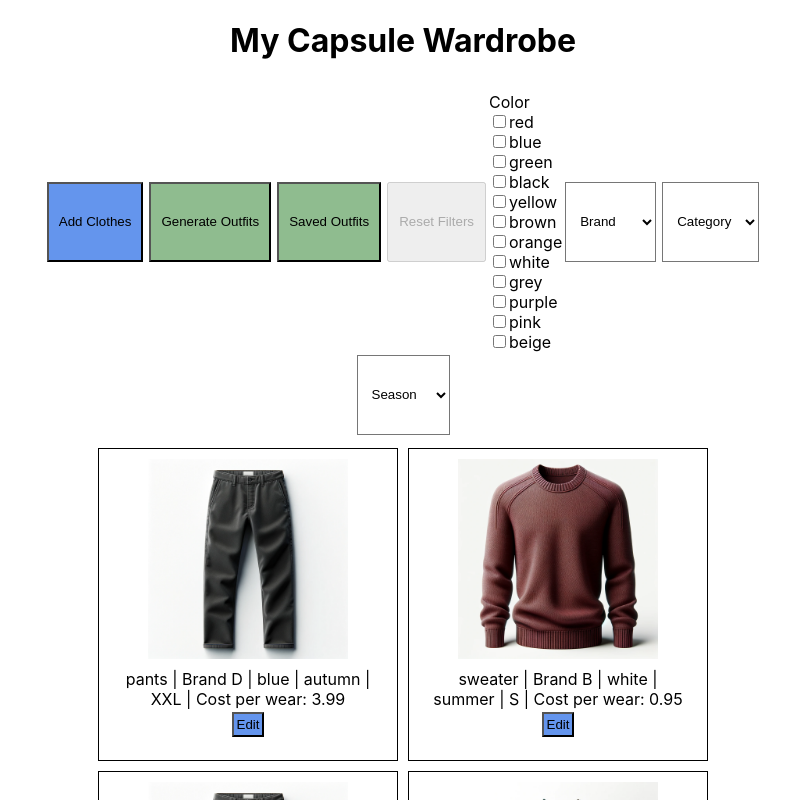
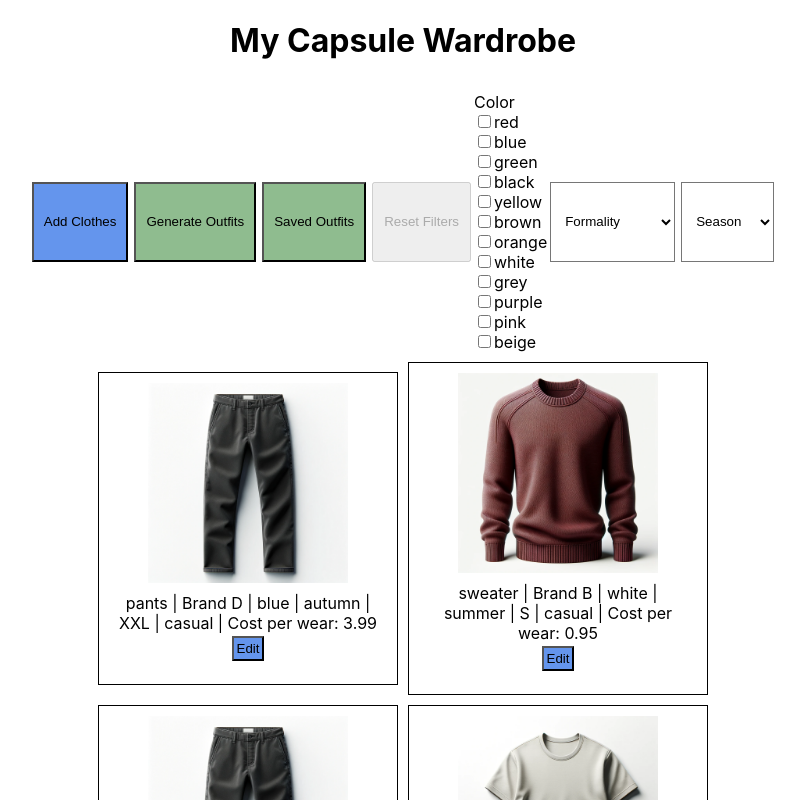
Before and after one commit to Chromoprotein/Capsule-Wardrobe-Page, a React (Create React App) app: page / in a window 1280 px wide. Shown: the top 800 px of the page, without its empty margins (237-1042 px from the left). Built offline with nearby package versions, Linux system fonts and the light colour scheme.

Commit message:
delete saved outfits

```diff
--- a/src/ClothingCard.js
+++ b/src/ClothingCard.js
@@ -36,7 +36,7 @@ export default function ClothingCard(props) {
       <div className="clothingTextWrapper">
         {props.clothingProp.category} | {props.clothingProp.brand} |{" "}
         {props.clothingProp.color} | {props.clothingProp.season} |{" "}
-        {props.clothingProp.size}{" "}
+        {props.clothingProp.size} | {props.clothingProp.formality}{" "}
         | Cost per wear:{" "}
         {props.clothingProp.wearCount !== 0 ? (
           <span>{costPerWear} </span>
--- a/src/ClothingFilters.js
+++ b/src/ClothingFilters.js
@@ -1,6 +1,5 @@
 import colors from "./ColorsArray";
-import brands from "./brandsArray";
-import category from "./categoryArray";
+import { formality } from "./formalityArray";
 import { useContext } from "react";
 import { FilterContext } from "./FilterContext";
 
@@ -32,24 +31,13 @@ export default function ClothingFilters() {
                 ))}
             </div>
 
-            <select className="selectMenu" style={{ backgroundColor: filters.brand ? 'aquamarine' : 'white' }} value={filters.brand} name="brand" onChange={handleFiltersChange}>
+            <select className="selectMenu" style={{ backgroundColor: filters.formality ? 'aquamarine' : 'white' }} value={filters.formality} name="formality" onChange={handleFiltersChange}>
             <option value="" disabled selected>
-                Brand
+                Formality
             </option>
-            {brands.map((brand) => (
-                <option key={brand} value={brand}>
-                {brand}
-                </option>
-            ))}
-            </select>
-
-            <select className="selectMenu" style={{ backgroundColor: filters.category ? 'aquamarine' : 'white' }} value={filters.category} name="category" onChange={handleFiltersChange}>
-            <option value="" disabled selected>
-                Category
-            </option>
-            {category.map((category) => (
-                <option key={category} value={category}>
-                {category}
+            {formality.map((formality) => (
+                <option key={formality} value={formality}>
+                {formality}
                 </option>
             ))}
             </select>
--- /dev/null
+++ b/src/DeleteButton.js
@@ -0,0 +1,5 @@
+export default function DeleteButton({handleDelete}) {
+    return (
+        <button type="button" className="smallButton dangerButton" onClick={handleDelete}>Delete</button>
+    );
+}
--- a/src/EditClothing.js
+++ b/src/EditClothing.js
@@ -2,15 +2,21 @@ import { useParams, useNavigate } from 'react-router-dom';
 import { useContext, useState } from 'react';
 import { ClothingContext } from './ClothingContext';
 import BackButton from './BackButton';
+import DeleteButton from './DeleteButton';
 
 export default function EditClothing() {
 
+    // Get the URL id
     const { id } = useParams();
+    // Turn it into a number
     const numericId = +id;
 
+    // Context that stores the clothes
     const { clothes, setClothes } = useContext(ClothingContext);
 
+    // Get the displayed clothing piece by the URL id
     const individualPiece = clothes.find(obj => obj.id === numericId);
+
     const [formState, setFormState] = useState(individualPiece);
 
     const navigate = useNavigate();
@@ -34,7 +40,7 @@ export default function EditClothing() {
         setClothes(updatedClothes);
     }
 
-    const handleDelete = async (itemId) => {
+    const handleDelete = (event) => {
         try {
             const updatedClothes = clothes.filter(piece => piece.id !== numericId);
             setClothes(updatedClothes);
@@ -59,7 +65,7 @@ export default function EditClothing() {
                 <button type="submit">Save Changes</button>
             </form>
 
-            <button type="button" className="smallButton dangerButton" onClick={handleDelete}>Delete</button>
+            <DeleteButton handleDelete={handleDelete} />
 
             <BackButton/>
             </div>
--- a/src/MainPage.js
+++ b/src/MainPage.js
@@ -43,6 +43,8 @@ export default function MainPage() {
         <ClothingFilters />
       </div>
 
+      {paginatedItems.length > 0 ? (
+        <>
           {/*The currently displayed clothes*/}
           <div className="clothingCardContainer">
             {paginatedItems}
@@ -51,5 +53,10 @@ export default function MainPage() {
           {/*Next, previous, and page number buttons. Takes an array of filtered clothes*/}
           <PaginationControls clothes={mapClothes} />
         </>
+      ) : (
+        "No clothes saved. Try reducing filters."
+      )}
+
+    </>
   );
 }
--- a/src/clothesArray.js
+++ b/src/clothesArray.js
@@ -8,6 +8,7 @@ const clothesArray = [
     season: "autumn",
     wearCount: 47,
     cost: 187.37,
+    formality: "casual",
   },
   {
     id: 2,
@@ -18,6 +19,7 @@ const clothesArray = [
     season: "summer",
     wearCount: 32,
     cost: 30.25,
+    formality: "casual",
   },
   {
     id: 3,
@@ -28,6 +30,7 @@ const clothesArray = [
     season: "spring",
     wearCount: 21,
     cost: 96.03,
+    formality: "casual",
   },
   {
     id: 4,
@@ -38,6 +41,7 @@ const clothesArray = [
     season: "spring",
     wearCount: 1,
     cost: 184.32,
+    formality: "casual",
   },
   {
     id: 5,
@@ -48,6 +52,7 @@ const clothesArray = [
     season: "winter",
     wearCount: 0,
     cost: 29.01,
+    formality: "casual",
   },
   {
     id: 6,
@@ -58,6 +63,7 @@ const clothesArray = [
     season: "summer",
     wearCount: 25,
     cost: 148.27,
+    formality: "formal",
   },
   {
     id: 7,
@@ -68,6 +74,7 @@ const clothesArray = [
     season: "summer",
     wearCount: 8,
     cost: 147.37,
+    formality: "formal",
   },
   {
     id: 8,
@@ -78,6 +85,7 @@ const clothesArray = [
     season: "autumn",
     wearCount: 17,
     cost: 27.19,
+    formality: "formal",
   },
   {
     id: 9,
@@ -88,6 +96,7 @@ const clothesArray = [
     season: "summer",
     wearCount: 48,
     cost: 196.59,
+    formality: "formal",
   },
   {
     id: 10,
@@ -98,6 +107,7 @@ const clothesArray = [
     season: "spring",
     wearCount: 45,
     cost: 130.25,
+    formality: "formal",
   },
   {
     id: 11,
@@ -108,6 +118,7 @@ const clothesArray = [
     season: "spring",
     wearCount: 7,
     cost: 167.14,
+    formality: "formal",
   },
   {
     id: 12,
@@ -118,6 +129,7 @@ const clothesArray = [
     season: "winter",
     wearCount: 39,
     cost: 92.74,
+    formality: "sports",
   },
   {
     id: 13,
@@ -128,6 +140,7 @@ const clothesArray = [
     season: "winter",
     wearCount: 40,
     cost: 155.21,
+    formality: "sports",
   },
   {
     id: 14,
@@ -138,6 +151,7 @@ const clothesArray = [
     season: "spring",
     wearCount: 0,
     cost: 106.51,
+    formality: "sports",
   },
   {
     id: 15,
@@ -148,6 +162,7 @@ const clothesArray = [
     season: "winter",
     wearCount: 37,
     cost: 163.2,
+    formality: "sports",
   },
   {
     id: 16,
@@ -158,6 +173,7 @@ const clothesArray = [
     season: "autumn",
     wearCount: 2,
     cost: 45.28,
+    formality: "sports",
   },
   {
     id: 17,
@@ -168,6 +184,7 @@ const clothesArray = [
     season: "summer",
     wearCount: 4,
     cost: 150.29,
+    formality: "sports",
   },
   {
     id: 18,
@@ -178,6 +195,7 @@ const clothesArray = [
     season: "summer",
     wearCount: 21,
     cost: 31.31,
+    formality: "dressy casual",
   },
   {
     id: 19,
@@ -188,6 +206,7 @@ const clothesArray = [
     season: "summer",
     wearCount: 18,
     cost: 25.81,
+    formality: "dressy casual",
   },
   {
     id: 20,
@@ -198,6 +217,7 @@ const clothesArray = [
     season: "autumn",
     wearCount: 14,
     cost: 38.03,
+    formality: "dressy casual",
   },
   {
     id: 21,
@@ -208,6 +228,7 @@ const clothesArray = [
     season: "spring",
     wearCount: 5,
     cost: 25.50,
+    formality: "dressy casual",
   },
   {
     id: 22,
@@ -218,6 +239,7 @@ const clothesArray = [
     season: "winter",
     wearCount: 9,
     cost: 15.75,
+    formality: "dressy casual",
   },
   {
     id: 23,
@@ -228,6 +250,7 @@ const clothesArray = [
     season: "summer",
     wearCount: 20,
     cost: 8.99,
+    formality: "dressy casual",
   },
   {
     id: 24,
@@ -238,6 +261,7 @@ const clothesArray = [
     season: "autumn",
     wearCount: 12,
     cost: 45.30,
+    formality: "gardening-tier",
   },
   {
     id: 25,
@@ -248,6 +272,7 @@ const clothesArray = [
     season: "winter",
     wearCount: 7,
     cost: 30.20,
+    formality: "gardening-tier",
   },
   {
     id: 26,
@@ -258,6 +283,7 @@ const clothesArray = [
     season: "summer",
     wearCount: 3,
     cost: 22.10,
+    formality: "gardening-tier",
   },
   {
     id: 27,
@@ -268,6 +294,7 @@ const clothesArray = [
     season: "spring",
     wearCount: 11,
     cost: 18.00,
+    formality: "gardening-tier",
   },
   {
     id: 28,
@@ -278,6 +305,7 @@ const clothesArray = [
     season: "autumn",
     wearCount: 8,
     cost: 20.45,
+    formality: "gardening-tier",
   },
   {
     id: 29,
@@ -288,6 +316,7 @@ const clothesArray = [
     season: "winter",
     wearCount: 15,
     cost: 5.99,
+    formality: "workwear",
   },
   {
     id: 30,
@@ -298,6 +327,7 @@ const clothesArray = [
     season: "summer",
     wearCount: 10,
     cost: 7.50,
+    formality: "workwear",
   },
   {
     id: 31,
@@ -308,6 +338,7 @@ const clothesArray = [
     season: "spring",
     wearCount: 14,
     cost: 50.00,
+    formality: "workwear",
   },
   {
     id: 32,
@@ -318,6 +349,7 @@ const clothesArray = [
     season: "autumn",
     wearCount: 6,
     cost: 55.25,
+    formality: "workwear",
   }
 
 
--- a/src/filterContext.js
+++ b/src/filterContext.js
@@ -6,10 +6,9 @@ export const FilterContext = createContext();
 export const FilterContextProvider = ({ children }) => {
 
   const [filters, setFilters] = useState({
-    category: "",
+    formality: "",
     color: [],
     season: "",
-    brand: "",
   });
 
   const [resetButtonState, setResetButtonState] = useState(true);
@@ -50,7 +49,7 @@ export const FilterContextProvider = ({ children }) => {
     };
 
     const resetFilters = () => {
-        setFilters({ category: "", color: [], season: "", brand: "" });
+        setFilters({ formality: "", color: [], season: "" });
         setResetButtonState(true);
 
         // filter change returns to page 1
@@ -61,10 +60,9 @@ export const FilterContextProvider = ({ children }) => {
     const filteredClothes = (clothes) => {
         return clothes.filter(
             (piece) =>
-            (filters.category ? piece.category === filters.category : true) &&
+            (filters.formality ? piece.formality === filters.formality : true) &&
             (filters.color.length ? filters.color.includes(piece.color) : true) &&
-            (filters.season ? piece.season === filters.season : true) &&
-            (filters.brand ? piece.brand === filters.brand : true)
+            (filters.season ? piece.season === filters.season : true)
         );
     };
 
--- /dev/null
+++ b/src/formalityArray.js
@@ -0,0 +1 @@
+export const formality = ["casual", "dressy casual", "workwear", "formal", "sports", "gardening-tier"];
```
Also changed, not shown: src/SavedOutfits.js (+19 -6 lines). Lines whose indentation alone changed are shown as unchanged.
